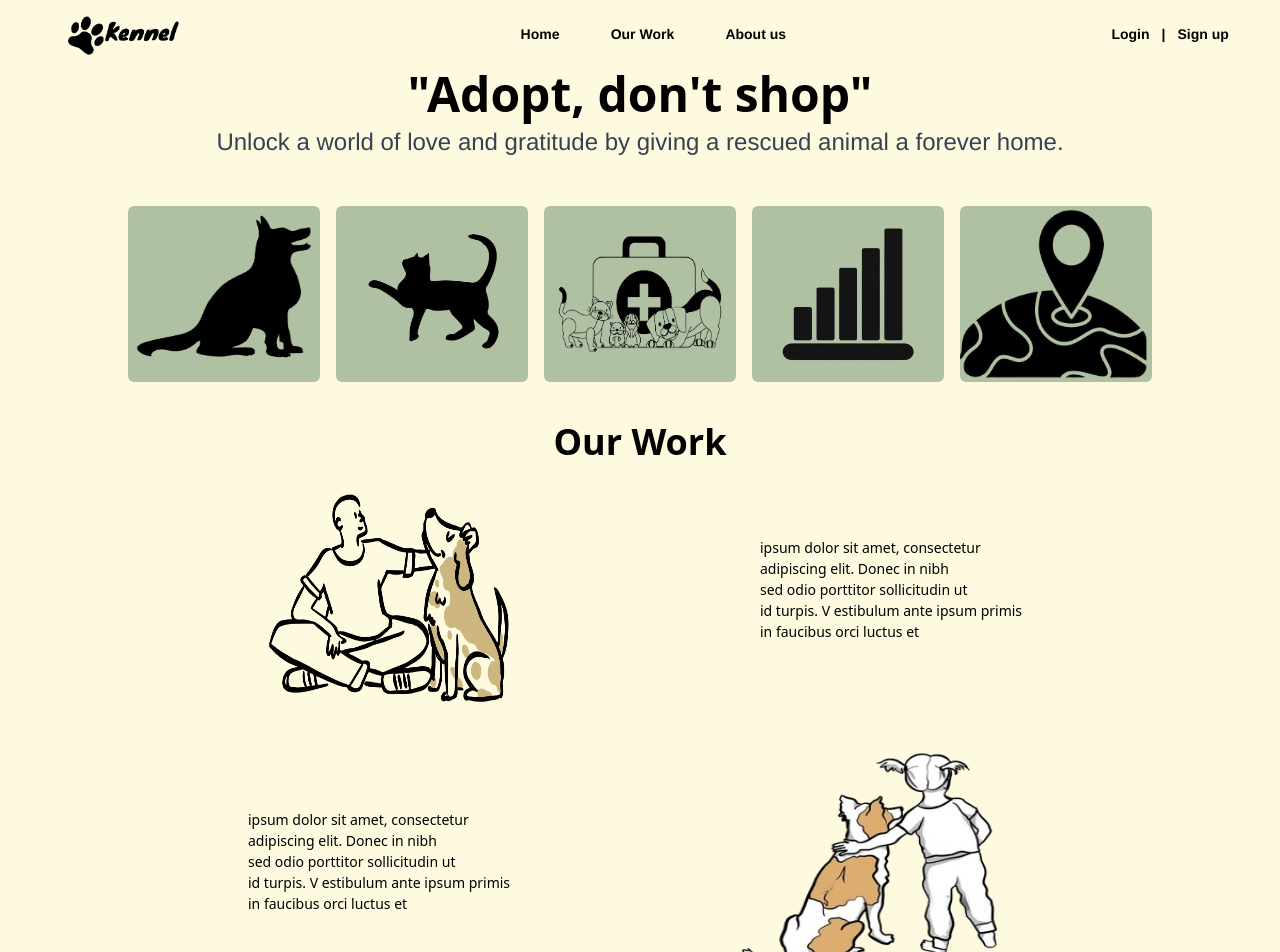
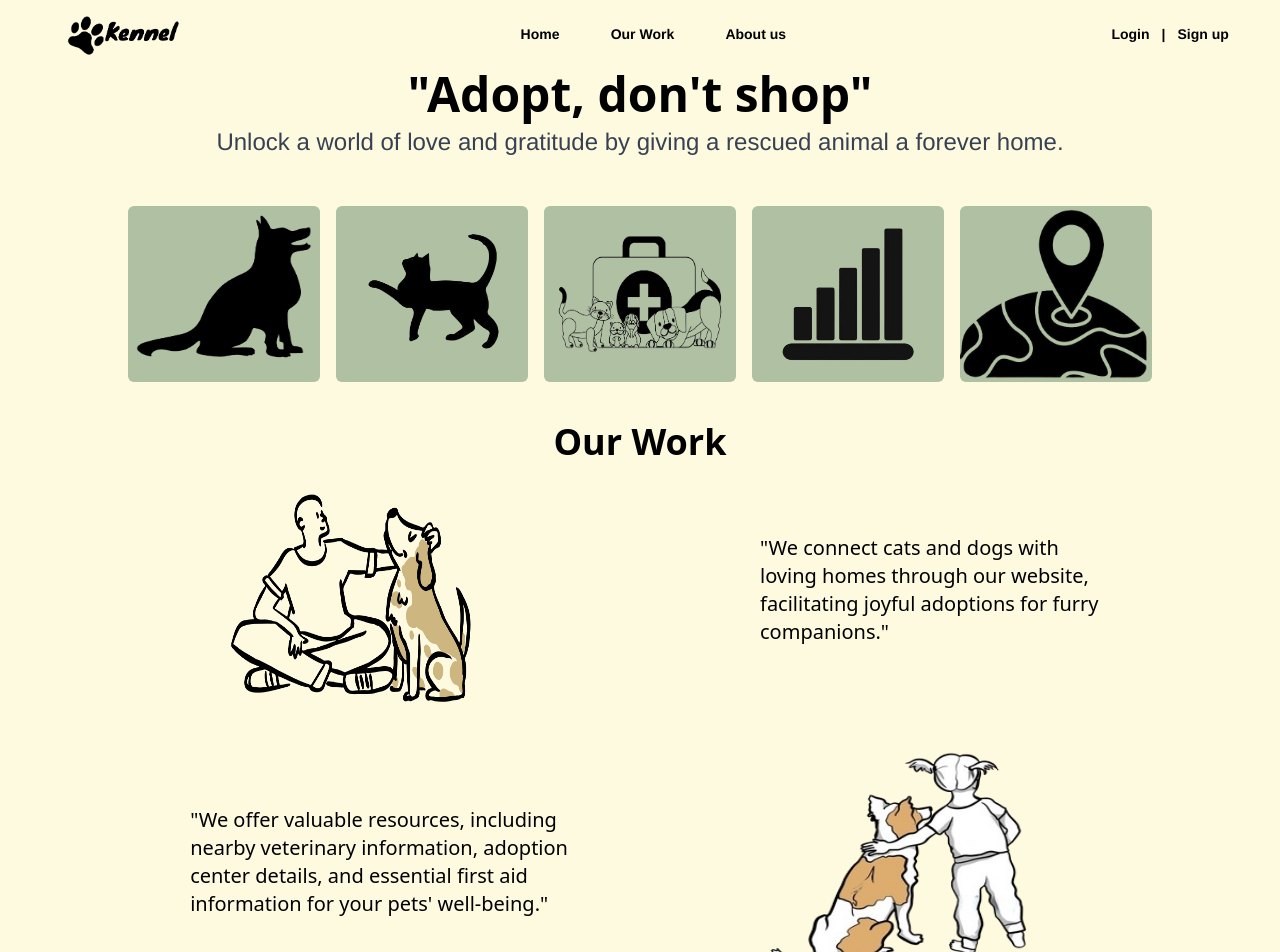
Before and after one commit to Dheeraj-Bangera/Kennel, a React (Create React App) app in the folder client/: page / in a window 1280 px wide. Shown: the top 952 px of the page. Built offline with nearby package versions, Linux system fonts and the light colour scheme.

Commit message:
about us added

```diff
--- a/client/src/component/Footer.js
+++ b/client/src/component/Footer.js
@@ -75,7 +75,7 @@ const Footer = () => {
                 </div>
 
                 <div className="">
-                    <div className="h-full flex items-center justify-center mt-4 mb-5">
+                    <div className="h-full flex items-center justify-center mt-4 mb-3">
                         <form className="w-96 relative">
                             <input type="email" placeholder=""
                                 className="w-full text-gray-800 p-4 h-10 rounded-full focus:outline-none
@@ -83,7 +83,7 @@ const Footer = () => {
                             <button
                                 type="Submit"
                                 className=" bg-[#B99470] px-8 py-2 rounded-full text-black
-                                 absolute top-0 right-0"
+                                 absolute top-0  right-0"
                                 >
                                 Submit
                             </button>
--- a/client/src/component/pages/home/Work.js
+++ b/client/src/component/pages/home/Work.js
@@ -11,20 +11,21 @@ const Work = () => {
           <img src={doggie} className="md:h-52 md:w-60 h-52 w-48" alt="Doggie" />
         </div>
         <div className='flex flex-col'>
-          <p className='mb-4 text-normal font-noto-sans'>
-            ipsum dolor sit amet, consectetur <br />adipiscing elit. Donec in
-            nibh<br /> sed odio porttitor sollicitudin ut <br />id turpis. V
-            estibulum ante ipsum primis <br />in faucibus orci luctus et
+          <p className='mb-4 text-xl font-noto-sans'>
+          "We connect cats and dogs with <br></br>
+          loving homes through our website, <br></br>
+          facilitating joyful adoptions for furry <br></br>companions."
           </p>
         </div>
       </div>
       <div className='grid grid-cols-1 md:grid-cols-2 items-center justify-center gap-x-36'>
 
         <div className='flex flex-col'>
-          <p className='text-normal font-noto-sans'>
-          ipsum dolor sit amet, consectetur <br />adipiscing elit. Donec in
-            nibh<br /> sed odio porttitor sollicitudin ut <br />id turpis. V
-            estibulum ante ipsum primis <br />in faucibus orci luctus et
+          <p className='text-xl font-noto-sans'>
+          "We offer valuable resources, including<br></br>
+           nearby veterinary information, adoption<br></br>
+            center details, and essential first aid<br></br>
+             information for your pets' well-being."
           </p>
         </div>
         <div className='flex items-center justify-center'>
```
